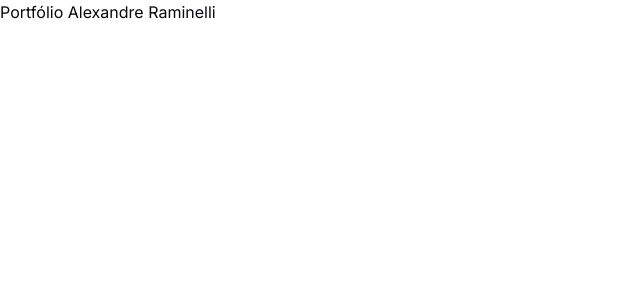
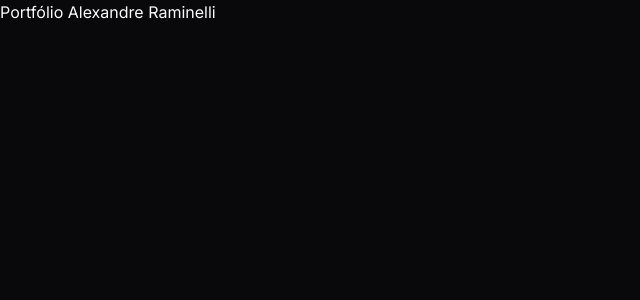
Before and after one commit to alexandreraminelli/alexandre-raminelli-portfolio, a Next.js app: page / in a window 1280 px wide. Shown: the top 300 px of the page, without its empty margins (0-640 px from the left). Built offline with nearby package versions, Linux system fonts and the light colour scheme.

Commit message:
feat(theme): aplicar tema escuro como padrão

```diff
--- a/src/app/layout.tsx
+++ b/src/app/layout.tsx
@@ -50,8 +50,7 @@ export default function RootLayout({
         {/* Configuração de tema */}
         <ThemeProvider
           attribute="class"
-          defaultTheme="system"
-          enableSystem // permite usar o tema do sistema operacional
+          defaultTheme="dark" // tema padrão
           disableTransitionOnChange
         >
           {children} {/* Páginas e layouts aninhados */}
```
